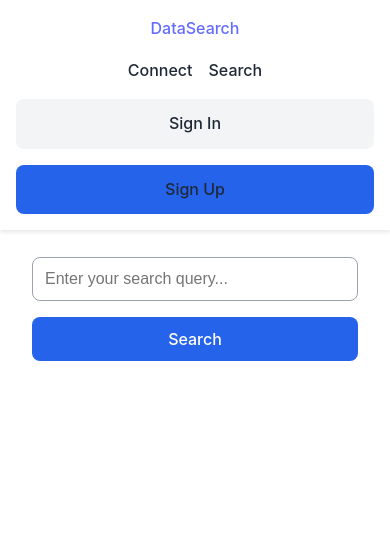
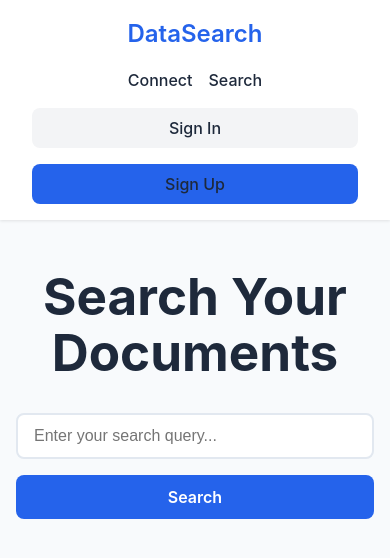
Before and after one commit to SimonVutov/aiApp, a React (Vite) app in the folder test4/my-vite-app/: page /search in a window 390 px wide. Shown: the top 558 px of the page. Built offline with nearby package versions, Linux system fonts and the light colour scheme.

Commit message:
improved css

```diff
--- a/test4/my-vite-app/src/App.jsx
+++ b/test4/my-vite-app/src/App.jsx
@@ -10,8 +10,9 @@ import './styles/global.css';
 function App() {
   return (
     <Router>
+      <div className="app-wrapper">
         <nav className="navbar">
-        <div className="container navbar-content">
+          <div className="navbar-content">
             <Link to="/" className="logo">DataSearch</Link>
             <div className="nav-links">
               <Link to="/connect">Connect</Link>
@@ -31,6 +32,7 @@ function App() {
             <Route path="/signup" element={<SignUp />} />
           </Routes>
         </main>
+      </div>
     </Router>
   );
 }
--- a/test4/my-vite-app/src/components/SearchPage.jsx
+++ b/test4/my-vite-app/src/components/SearchPage.jsx
@@ -34,8 +34,9 @@ function SearchPage() {
     };
 
     return (
+        <main>
             <div className="container">
-            <h1>Search Your Data</h1>
+                <h1>Search Your Documents</h1>
                 <div className="search-container">
                     <form onSubmit={handleSearch} className="search-form">
                         <input
@@ -43,7 +44,8 @@ function SearchPage() {
                             value={query}
                             onChange={(e) => setQuery(e.target.value)}
                             placeholder="Enter your search query..."
-                        className="input search-input"
+                            className="search-input"
+                            aria-label="Search query"
                         />
                         <button type="submit" className="button button-primary">
                             Search
@@ -52,34 +54,38 @@ function SearchPage() {
 
                     <div className="results-container">
                         {results.map((result, index) => (
-                        <div
+                            <article
                                 key={index}
-                            className="card result-card"
+                                className="result-card"
                                 onClick={() => handleFileClick(result.filename)}
-                            style={{ cursor: 'pointer' }}
                             >
                                 <h4>{result.filename}</h4>
                                 <p className="snippet">{result.content_snippet}</p>
-                            <span className="distance">Relevance: {(1 - result.distance).toFixed(2)}</span>
-                        </div>
+                                <span className="distance">
+                                    Relevance: {((1 - result.distance) * 100).toFixed(0)}%
+                                </span>
+                            </article>
                         ))}
                     </div>
 
                     {selectedFile && (
-                    <div className="modal">
-                        <div className="modal-content">
-                            <span
+                        <div className="modal" onClick={() => setSelectedFile(null)}>
+                            <div className="modal-content" onClick={e => e.stopPropagation()}>
+                                <button
                                     className="close-button"
                                     onClick={() => setSelectedFile(null)}
+                                    aria-label="Close"
                                 >
-                                &times;
-                            </span>
+                                    ×
+                                </button>
                                 <h2>{selectedFile.filename}</h2>
                                 <div className="file-details">
-                                <p><strong>Full Content:</strong></p>
+                                    <p><strong>Content:</strong></p>
                                     <pre>{selectedFile.content}</pre>
+                                    {selectedFile.upload_date && (
                                         <p><strong>Upload Date:</strong> {selectedFile.upload_date}</p>
-                                {selectedFile.metadata && (
+                                    )}
+                                    {selectedFile.metadata && Object.keys(selectedFile.metadata).length > 0 && (
                                         <div>
                                             <p><strong>Metadata:</strong></p>
                                             <pre>{JSON.stringify(selectedFile.metadata, null, 2)}</pre>
@@ -91,6 +97,7 @@ function SearchPage() {
                     )}
                 </div>
             </div>
+        </main>
     );
 }
 
--- a/test4/my-vite-app/src/styles/global.css
+++ b/test4/my-vite-app/src/styles/global.css
@@ -1,8 +1,10 @@
 :root {
     --primary-color: #2563eb;
     --secondary-color: #1e40af;
-    --background-color: #ffffff;
-    --text-color: #1f2937;
+    --background-color: #f8fafc;
+    --text-color: #1e293b;
+    --card-background: #ffffff;
+    --border-color: #e2e8f0;
     --gray-light: #f3f4f6;
     --gray-medium: #9ca3af;
     --border-radius: 8px;
@@ -11,47 +13,74 @@
     --section-spacing: 4rem;
 }
 
-/* Reset and Base Styles */
+/* Reset all default margins and paddings */
 * {
+    margin: 0;
+    padding: 0;
     box-sizing: border-box;
+}
+
+/* Reset html and body to full width */
+html,
+body,
+#root,
+.app-wrapper {
+    width: 100%;
+    min-height: 100vh;
     margin: 0;
     padding: 0;
 }
 
 body {
-    margin: 0;
-    padding: 0;
+    background-color: var(--background-color);
+    color: var(--text-color);
+    font-family: -apple-system, BlinkMacSystemFont, 'Segoe UI', Roboto, Oxygen, Ubuntu, Cantarell, sans-serif;
+    min-width: 100%;
+    overflow-x: hidden;
+}
+
+/* Ensure app wrapper takes full width */
+.app-wrapper {
+    display: flex;
+    flex-direction: column;
     min-height: 100vh;
-    font-family: 'Inter', sans-serif;
-    color: var(--text-color);
-    background-color: var(--background-color);
-    line-height: 1.6;
+    width: 100%;
 }
 
 /* Layout */
 .container {
+    width: 100%;
     max-width: 1200px;
     margin: 0 auto;
-    padding: 0 var(--container-padding);
-    width: 100%;
+    padding: 2rem;
+    box-sizing: border-box;
+    display: flex;
+    flex-direction: column;
+    align-items: center;
 }
 
 /* Navigation */
 .navbar {
-    background-color: white;
-    box-shadow: 0 2px 4px rgba(0, 0, 0, 0.1);
+    width: 100%;
+    background-color: var(--card-background);
+    box-shadow: 0 1px 3px rgba(0, 0, 0, 0.1);
     padding: 1rem 0;
-    position: fixed;
-    top: 0;
-    left: 0;
-    right: 0;
-    z-index: 1000;
 }
 
 .navbar-content {
+    max-width: 1200px;
+    margin: 0 auto;
+    padding: 0 2rem;
     display: flex;
     justify-content: space-between;
     align-items: center;
+}
+
+.logo {
+    font-size: 1.5rem;
+    font-weight: 600;
+    color: var(--primary-color);
+    text-decoration: none;
 }
 
 .nav-links {
@@ -63,14 +92,27 @@ body {
 .nav-links a {
     text-decoration: none;
     color: var(--text-color);
+    font-weight: 500;
+    transition: color 0.2s;
+}
+
+.nav-links a:hover {
+    color: var(--primary-color);
+}
+
+.nav-links a.button {
+    padding: 0.5rem 1rem;
+    border-radius: 0.5rem;
 }
 
 /* Main Content Area */
 main {
-    margin-top: 4rem;
-    /* Account for fixed navbar */
+    width: 100%;
     min-height: calc(100vh - 4rem);
-    padding: var(--section-spacing) 0;
+    /* Subtract navbar height */
+    display: flex;
+    justify-content: center;
+    margin-top: 1rem;
 }
 
 /* Hero Section */
@@ -123,13 +165,12 @@ main {
 
 .button {
     padding: 0.75rem 1.5rem;
-    border-radius: var(--border-radius);
     border: none;
+    border-radius: 0.5rem;
+    font-size: 1rem;
+    font-weight: 600;
     cursor: pointer;
-    transition: var(--transition);
-    font-weight: 500;
-    text-decoration: none;
-    display: inline-block;
+    transition: all 0.2s;
 }
 
 .button-primary {
@@ -188,24 +229,80 @@ main {
 
 /* Search Page */
 .search-container {
+    width: 100%;
     max-width: 800px;
-    margin: 2rem auto;
-    padding: 0 var(--container-padding);
+    margin: 0 auto;
+    padding: 0;
+    box-sizing: border-box;
+    display: flex;
+    flex-direction: column;
+    align-items: center;
 }
 
 .search-form {
     display: flex;
     gap: 1rem;
     margin-bottom: 2rem;
+    width: 100%;
+    justify-content: center;
 }
 
 .search-input {
     flex: 1;
+    max-width: 600px;
+    padding: 0.75rem 1rem;
+    border: 2px solid var(--border-color);
+    border-radius: 0.5rem;
+    font-size: 1rem;
+    transition: border-color 0.2s;
+}
+
+.search-input:focus {
+    outline: none;
+    border-color: var(--primary-color);
 }
 
 .results-container {
     display: grid;
     gap: 1.5rem;
+    width: 100%;
+    max-width: 800px;
+    margin: 0 auto;
+}
+
+.result-card {
+    background-color: var(--card-background);
+    padding: 1.5rem;
+    border-radius: 0.75rem;
+    box-shadow: 0 1px 3px rgba(0, 0, 0, 0.1);
+    transition: transform 0.2s, box-shadow 0.2s;
+    cursor: pointer;
+}
+
+.result-card:hover {
+    transform: translateY(-2px);
+    box-shadow: 0 4px 6px rgba(0, 0, 0, 0.1);
+}
+
+.result-card h4 {
+    margin: 0 0 0.5rem 0;
+    color: var(--primary-color);
+}
+
+.snippet {
+    margin: 0.5rem 0;
+    color: #4b5563;
+    line-height: 1.5;
+}
+
+.distance {
+    display: inline-block;
+    margin-top: 0.5rem;
+    padding: 0.25rem 0.5rem;
+    background-color: #e5e7eb;
+    border-radius: 0.25rem;
+    font-size: 0.875rem;
+    color: #374151;
 }
 
 /* Connect Page */
@@ -359,36 +456,80 @@ main {
 }
 
 .modal-content {
-    background-color: white;
+    background-color: var(--card-background);
     padding: 2rem;
-    border-radius: 8px;
-    max-width: 80%;
+    border-radius: 1rem;
+    max-width: 800px;
+    width: 90%;
     max-height: 80vh;
     overflow-y: auto;
     position: relative;
+    box-shadow: 0 10px 25px rgba(0, 0, 0, 0.2);
 }
 
 .close-button {
     position: absolute;
     top: 1rem;
     right: 1rem;
-    font-size: 1.5rem;
+    width: 2rem;
+    height: 2rem;
+    display: flex;
+    align-items: center;
+    justify-content: center;
+    background-color: #f3f4f6;
+    border-radius: 50%;
     cursor: pointer;
-    color: #666;
+    font-size: 1.25rem;
+    color: #6b7280;
+    transition: all 0.2s;
 }
 
 .close-button:hover {
-    color: #000;
+    background-color: #e5e7eb;
+    color: #374151;
 }
 
 .file-details {
-    margin-top: 1rem;
+    margin-top: 1.5rem;
 }
 
 .file-details pre {
-    background-color: #f5f5f5;
+    background-color: #f8fafc;
     padding: 1rem;
-    border-radius: 4px;
+    border-radius: 0.5rem;
     overflow-x: auto;
     white-space: pre-wrap;
+    font-size: 0.875rem;
+    line-height: 1.7;
+    border: 1px solid var(--border-color);
 }
+
+h1 {
+    width: 100%;
+    text-align: center;
+    margin-bottom: 2rem;
+}
+
+h2 {
+    color: var(--text-color);
+    margin-bottom: 1rem;
+}
+
+@media (max-width: 640px) {
+    .container {
+        padding: 1rem;
+    }
+
+    .search-form {
+        flex-direction: column;
+    }
+
+    .button {
+        width: 100%;
+    }
+
+    .modal-content {
+        width: 95%;
+        padding: 1.5rem;
+    }
+}
```
Lines whose indentation alone changed are shown as unchanged.
